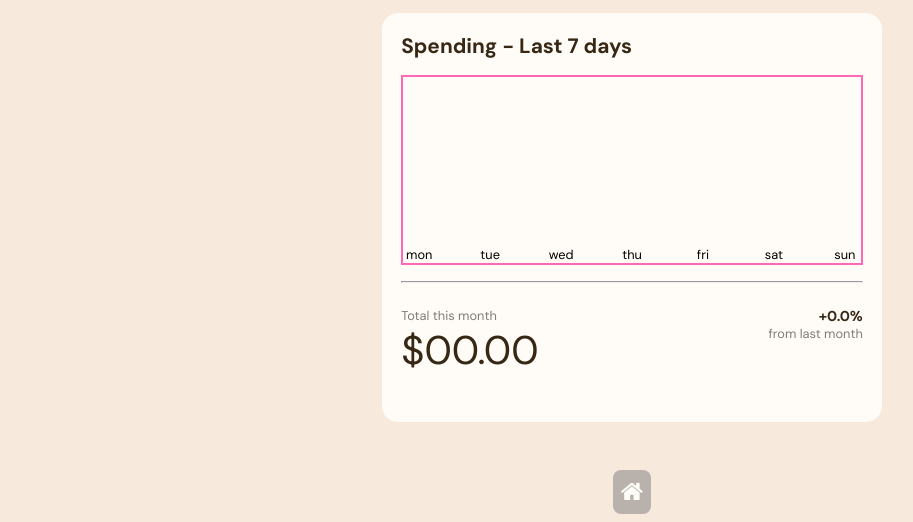
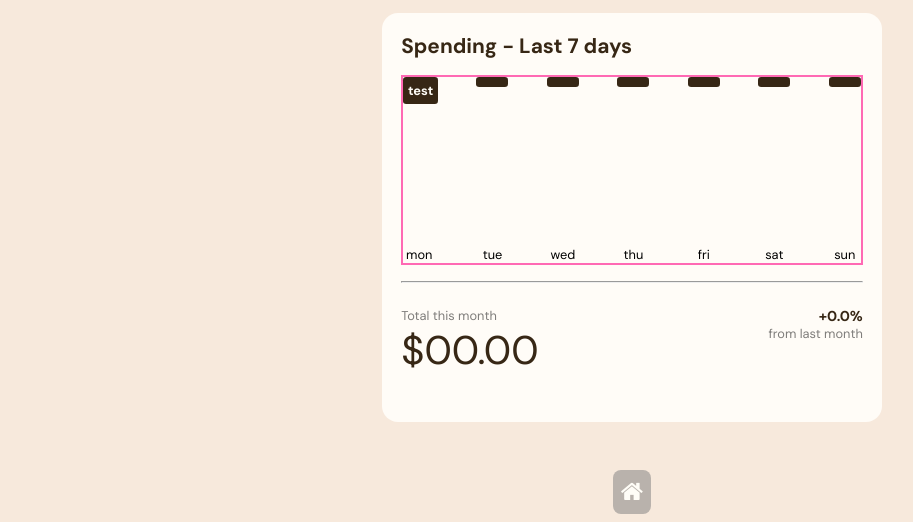
Before and after one commit to jrdotel/vmlyr-challenges, a plain HTML site: page challenge-6/component.html in a window 1280 px wide. Shown: the part 297-819 px from the top of the page, without its empty margins (8-921 px from the left). Drawn offline with Linux system fonts and the light colour scheme.

Commit message:
Updates made. Refactored markup.

```diff
--- a/challenge-6/component.html
+++ b/challenge-6/component.html
@@ -22,32 +22,35 @@
             <header class="info__summary">Spending - Last 7 days</header>
             <dl class="info__graph">
                 <div class="info__graph-bars">
-                    <dd><span id="monday">mon</span></dd>
-                    <dd><span id="tuesday">tue</span></dd>
-                    <dd><span id="wednesday">wed</span></dd>
-                    <dd><span id="thursday">thu</span></dd>
-                    <dd><span id="friday">fri</span></dd>
-                    <dd><span id="saturday">sat</span></dd>
-                    <dd><span id="sunday">sun</span></dd>
+                    <dd>
+                        <span class="info__graph-bars-info info__graph-bars-info--monday">test</span>
+                        <span class="info__graph-bars-day" id="monday">mon</span>
+                    </dd>
+                    <dd>
+                        <span class="info__graph-bars-info info__graph-bars-info--tuesday"></span>
+                        <span class="info__graph-bars-day" id="tuesday">tue</span>
+                    </dd>
+                    <dd>
+                        <span class="info__graph-bars-info info__graph-bars-info--wednesday"></span>
+                        <span class="info__graph-bars-day" id="wednesday">wed</span>
+                    </dd>
+                    <dd>
+                        <span class="info__graph-bars-info info__graph-bars-info--thursday"></span>
+                        <span class="info__graph-bars-day" id="thursday">thu</span>
+                    </dd>
+                    <dd>
+                        <span class="info__graph-bars-info info__graph-bars-info--friday"></span>
+                        <span class="info__graph-bars-day" id="friday">fri</span>
+                    </dd>
+                    <dd>
+                        <span class="info__graph-bars-info info__graph-bars-info--saturday"></span>
+                        <span class="info__graph-bars-day" id="saturday">sat</span>
+                    </dd>
+                    <dd>
+                        <span class="info__graph-bars-info info__graph-bars-info--sunday"></span>
+                        <span class="info__graph-bars-day" id="sunday">sun</span>
+                    </dd>
                 </div>
-                <!-- <div class="info__graph-bars">
-                    <dd id="monday"></dd>
-                    <dd id="tuesday"></dd>
-                    <dd id="wednesday"></dd>
-                    <dd id="thursday"></dd>
-                    <dd id="friday"></dd>
-                    <dd id="saturday"></dd>
-                    <dd id="sunday"></dd>
-                </div>
-                <div class="info__graph-labels">
-                    <dt class="info__graph--day-1">mon</dt>
-                    <dt class="info__graph--day-2">tue</dt>
-                    <dt class="info__graph--day-3">wed</dt>
-                    <dt class="info__graph--day-4">thu</dt>
-                    <dt class="info__graph--day-5">fri</dt>
-                    <dt class="info__graph--day-6">sat</dt>
-                    <dt class="info__graph--day-7">sun</dt>
-                </div> -->
             </dl>
             <hr class="info__break">
             <footer class="info__calc">
--- a/challenge-6/styles/c6-styles-component.css
+++ b/challenge-6/styles/c6-styles-component.css
@@ -91,14 +91,24 @@ h1 {
 .info__graph-bars {
     display: flex;
     justify-content: space-between;
-    width: 100%;
+    max-width: 100%;
 }
 
 .info__graph-bars dd {
     margin-left: 0;
 }
 
-.info__graph-bars span {
+.info__graph-bars-info {
+    /* display: var(--display); */
+    display: block;
+    background-color: var(--text-accent);
+    border-radius: .2rem;
+    padding: .3rem;
+    color: var(--text-white);
+    font-weight: 700;
+}
+
+.info__graph-bars .info__graph-bars-day {
     text-align: center;
     position: absolute;
     bottom: 0;
@@ -111,6 +121,11 @@ h1 {
     content: "";
     display: block;
     width: 2rem;
+}
+
+.info__graph-bars .info__graph-bars-day:hover::before {
+    opacity: 50%;
+    cursor: pointer;
 }
 
 .info__graph-bars #monday::before {
@@ -185,7 +200,6 @@ h1 {
 
 .info__graph-bars span {
     font-size: .8rem;
-    /* opacity: 50%; */
 }
 
 .info__calc {
@@ -228,10 +242,6 @@ button {
     color: var(--text-white);
     cursor: pointer;
 }
-
-/* button:hover {
-    opacity: 60%;
-} */
 
 button:active {
     transform: scale(.9);
```
